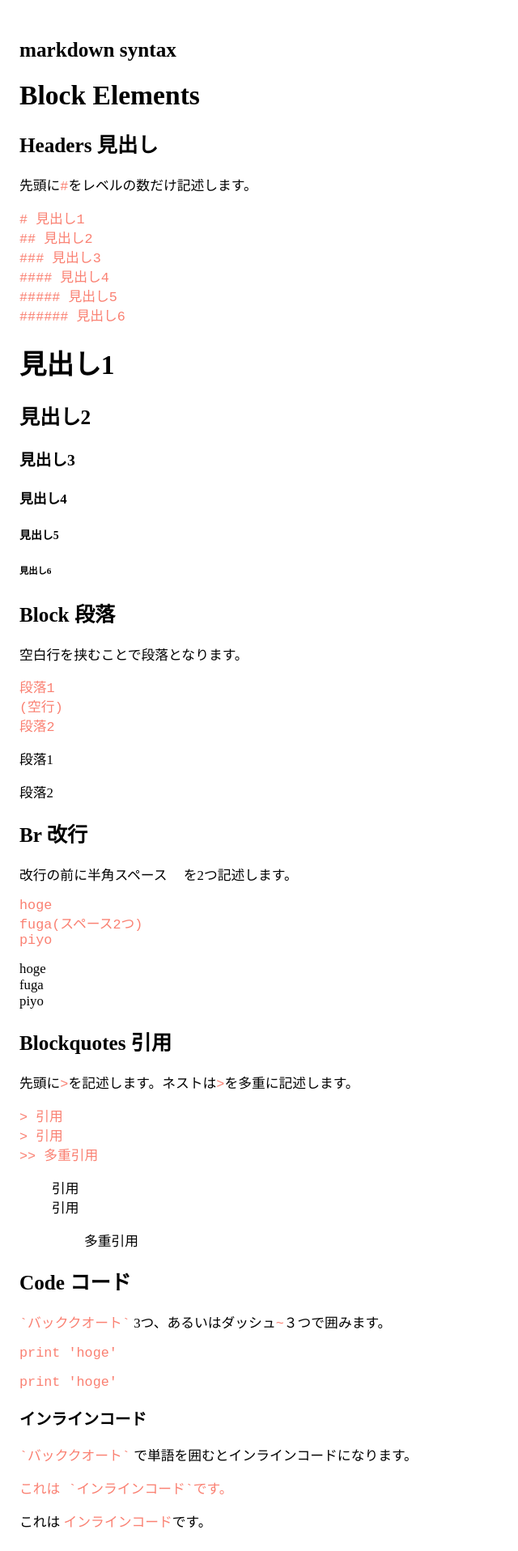
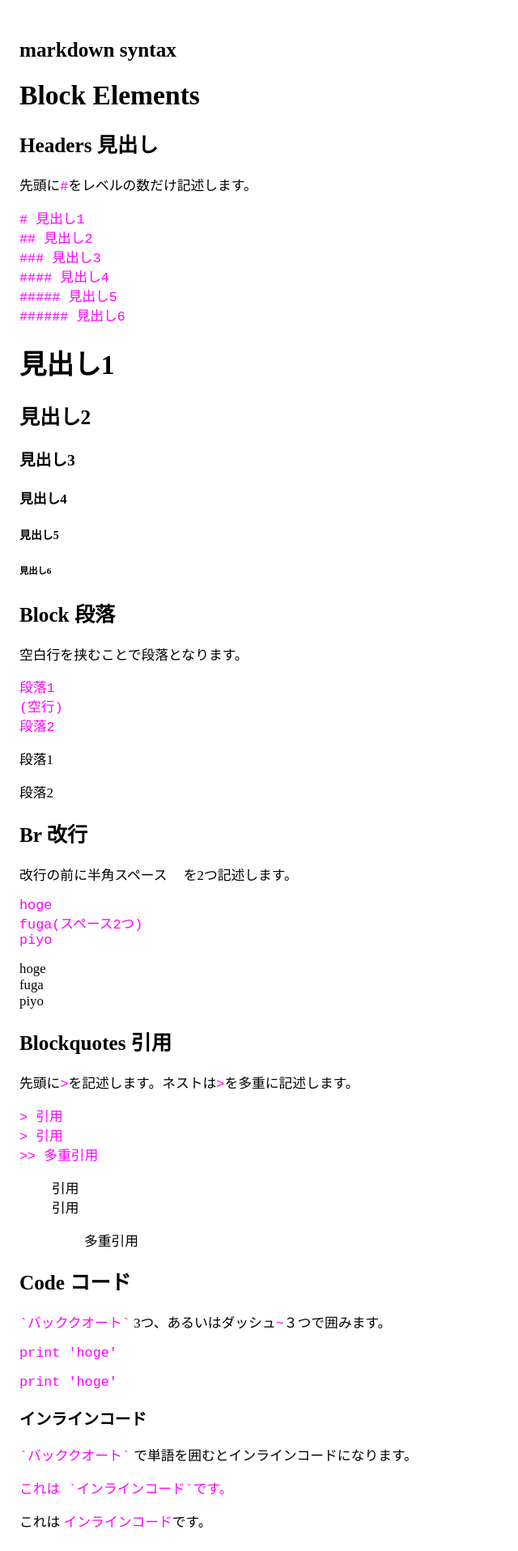
Before and after one commit to nn-iii/nn-iii.github.io, a Jekyll site: the page built from _posts/2026-09-18-2237.md, in a window 1280 px wide. Shown: the top 1916 px of the page at 81% size, without its empty margins (0-640 px from the left). Built offline with Jekyll 4.4.1, drawn with Linux system fonts in a browser that asks for light colours; some web fonts are replaced.

Commit message:
default.html を更新

```diff
--- a/_layouts/default.html
+++ b/_layouts/default.html
@@ -31,7 +31,7 @@
       content: "↗︎";
     }
     b, strong, pre, code,kbd{
-      color: salmon;
+      color: magenta;
       //-webkit-text-stroke: 1px #000000;
       //paint-order: stroke fill;
     }
```
